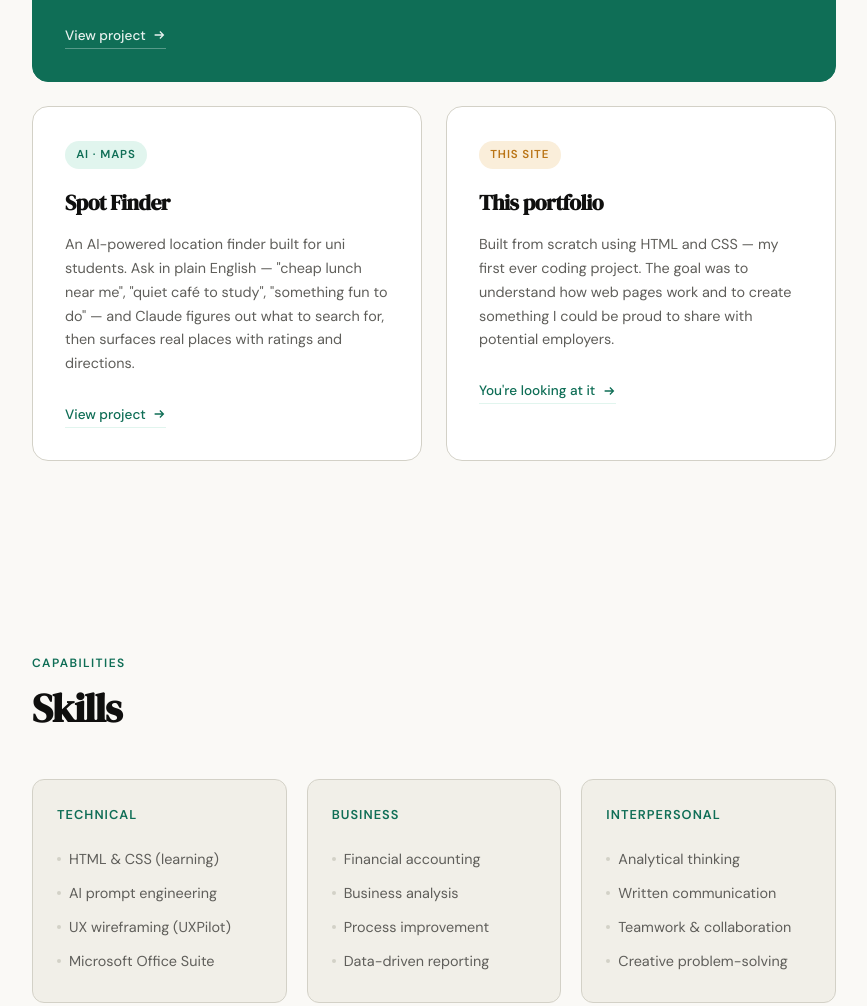
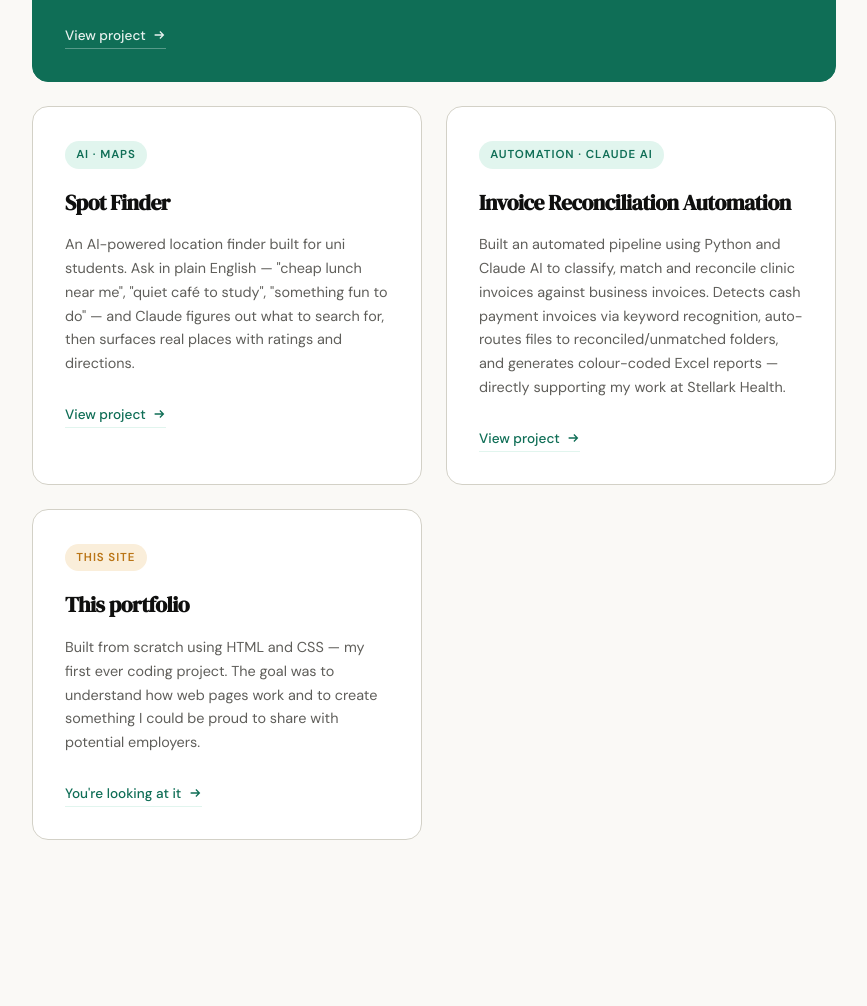
Before and after one commit to seantay55/seantay55.github.io, a plain HTML site: page index.html in a window 1280 px wide. Shown: the part 2130-3136 px from the top of the page, without its empty margins (206-1073 px from the left). Drawn offline with Linux system fonts and the light colour scheme.

Commit message:
Update index.html

```diff
--- a/index.html
+++ b/index.html
@@ -698,6 +698,17 @@
       </a>
     </div>
 
+    <!-- PROJECT: Invoice Reconciliation -->
+    <div class="project-card">
+      <span class="project-tag">Automation · Claude AI</span>
+      <h3>Invoice Reconciliation Automation</h3>
+      <p>Built an automated pipeline using Python and Claude AI to classify, match and reconcile clinic invoices against business invoices. Detects cash payment invoices via keyword recognition, auto-routes files to reconciled/unmatched folders, and generates colour-coded Excel reports — directly supporting my work at Stellark Health.</p>
+      <a href="#" class="project-link">
+        View project
+        <svg viewBox="0 0 16 16" fill="none" stroke="currentColor" stroke-width="1.5"><path d="M3 8h10M9 4l4 4-4 4"/></svg>
+      </a>
+    </div>
+
     <!-- PROJECT 4 (portfolio itself) -->
     <div class="project-card">
       <span class="project-tag amber">This site</span>
@@ -721,6 +732,7 @@
       <h4>Technical</h4>
       <ul class="skill-list">
         <li>HTML & CSS (learning)</li>
+        <li>Python (learning)</li>
         <li>AI prompt engineering</li>
         <li>UX wireframing (UXPilot)</li>
         <li>Microsoft Office Suite</li>
```
